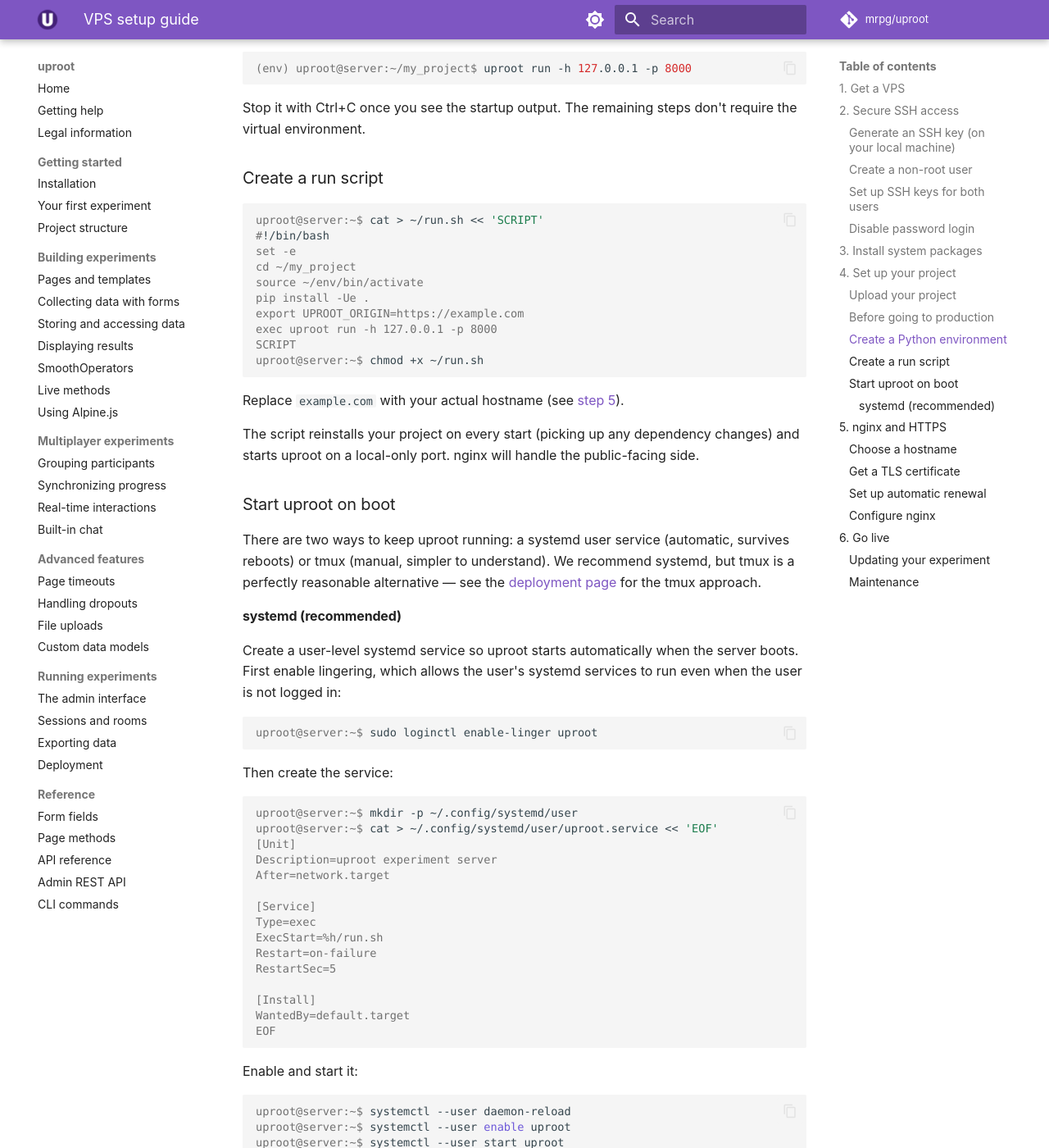
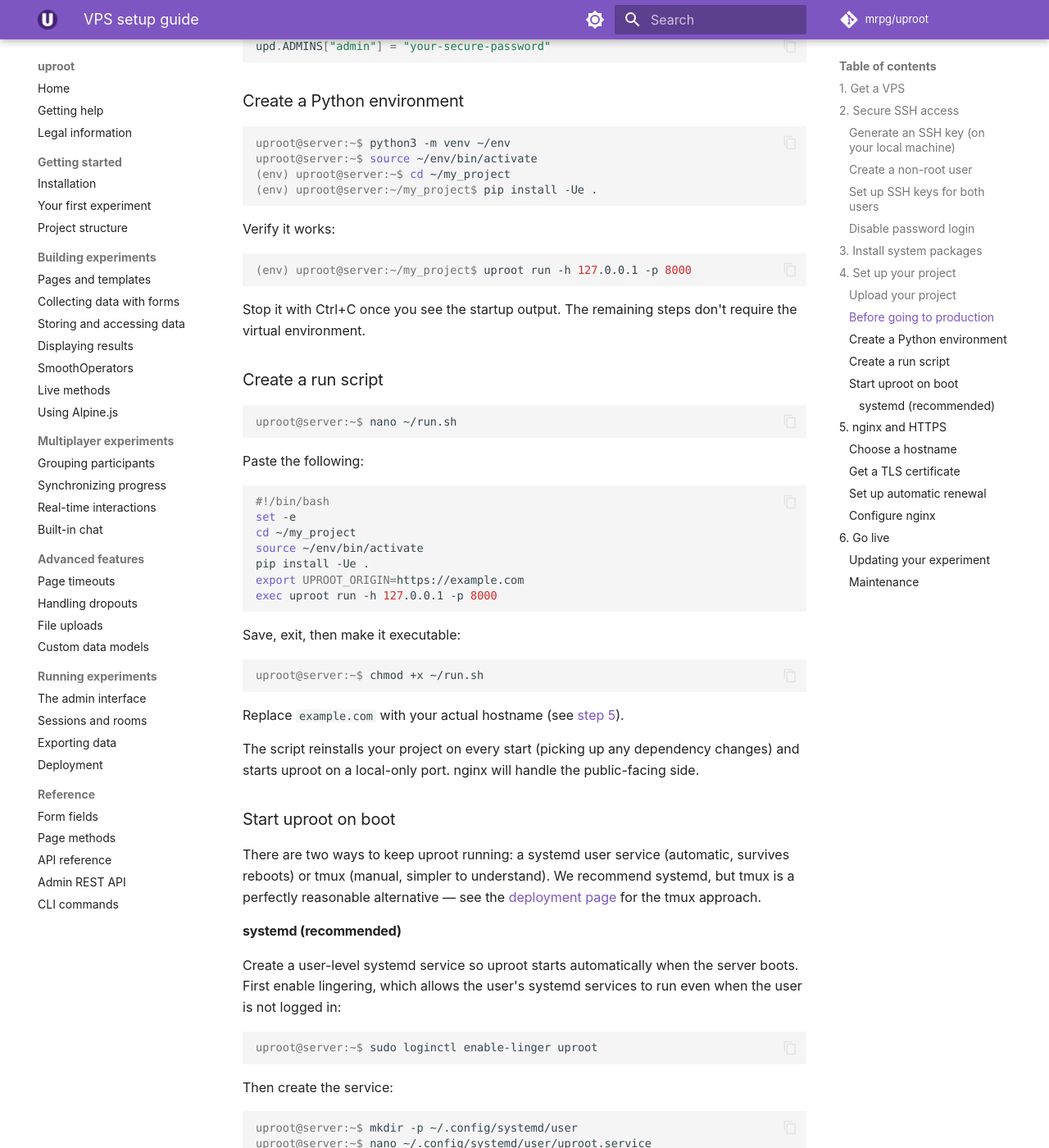
Before and after one commit to mrpg/uproot-docs, an MkDocs documentation site: the page built from docs/running/vps-setup.md, in a window 1280 px wide and 1400 px high, scrolled down 2988 px. Shown: the whole window at 82% size. Built offline with MkDocs 1.6.1 and Material for MkDocs 9.7.7, drawn with Linux system fonts in a browser that asks for light colours; comment, search, counter and statistics services are not loaded; some of the changed text lies outside the part shown.

Commit message:
Use nano

````diff
--- a/docs/running/vps-setup.md
+++ b/docs/running/vps-setup.md
@@ -60,11 +60,23 @@ root@server:~# chmod 600 /home/uproot/.ssh/authorized_keys
 Root login is still allowed, but only with SSH keys. This is convenient for emergency administration while still preventing password-based logins.
 
 ```console
-root@server:~# cat > /etc/ssh/sshd_config.d/99-keys-only.conf << 'EOF'
+root@server:~# nano /etc/ssh/sshd_config.d/99-keys-only.conf
+```
+
+!!! tip
+    In `nano`, save with Ctrl+S and exit with Ctrl+X.
+
+Paste the following:
+
+```ini
 PasswordAuthentication no
 KbdInteractiveAuthentication no
 PermitRootLogin prohibit-password
-EOF
+```
+
+Then test and apply:
+
+```console
 root@server:~# sshd -t
 root@server:~# systemctl restart ssh
 ```
@@ -136,7 +148,12 @@ Stop it with Ctrl+C once you see the startup output. The remaining steps don't r
 ### Create a run script
 
 ```console
-uproot@server:~$ cat > ~/run.sh << 'SCRIPT'
+uproot@server:~$ nano ~/run.sh
+```
+
+Paste the following:
+
+```bash
 #!/bin/bash
 set -e
 cd ~/my_project
@@ -144,7 +161,11 @@ source ~/env/bin/activate
 pip install -Ue .
 export UPROOT_ORIGIN=https://example.com
 exec uproot run -h 127.0.0.1 -p 8000
-SCRIPT
+```
+
+Save, exit, then make it executable:
+
+```console
 uproot@server:~$ chmod +x ~/run.sh
 ```
 
@@ -168,7 +189,12 @@ Then create the service:
 
 ```console
 uproot@server:~$ mkdir -p ~/.config/systemd/user
-uproot@server:~$ cat > ~/.config/systemd/user/uproot.service << 'EOF'
+uproot@server:~$ nano ~/.config/systemd/user/uproot.service
+```
+
+Paste the following:
+
+```ini
 [Unit]
 Description=uproot experiment server
 After=network.target
@@ -181,7 +207,6 @@ RestartSec=5
 
 [Install]
 WantedBy=default.target
-EOF
 ```
 
 Enable and start it:
@@ -236,10 +261,32 @@ Certbot installs a systemd timer that attempts renewal twice daily. Since we use
 
 ```console
 uproot@server:~$ sudo mkdir -p /etc/letsencrypt/renewal-hooks/pre /etc/letsencrypt/renewal-hooks/post
-uproot@server:~$ echo '#!/bin/bash
-systemctl stop nginx' | sudo tee /etc/letsencrypt/renewal-hooks/pre/stop-nginx > /dev/null
-uproot@server:~$ echo '#!/bin/bash
-systemctl start nginx' | sudo tee /etc/letsencrypt/renewal-hooks/post/start-nginx > /dev/null
+uproot@server:~$ sudo nano /etc/letsencrypt/renewal-hooks/pre/stop-nginx
+```
+
+Paste the following:
+
+```bash
+#!/bin/bash
+systemctl stop nginx
+```
+
+Then create the post-renewal hook:
+
+```console
+uproot@server:~$ sudo nano /etc/letsencrypt/renewal-hooks/post/start-nginx
+```
+
+Paste the following:
+
+```bash
+#!/bin/bash
+systemctl start nginx
+```
+
+Make both hooks executable:
+
+```console
 uproot@server:~$ sudo chmod +x /etc/letsencrypt/renewal-hooks/pre/stop-nginx /etc/letsencrypt/renewal-hooks/post/start-nginx
 ```
 
````
Also changed, not shown: other parts of docs/running/vps-setup.md (+0 -2 lines).
